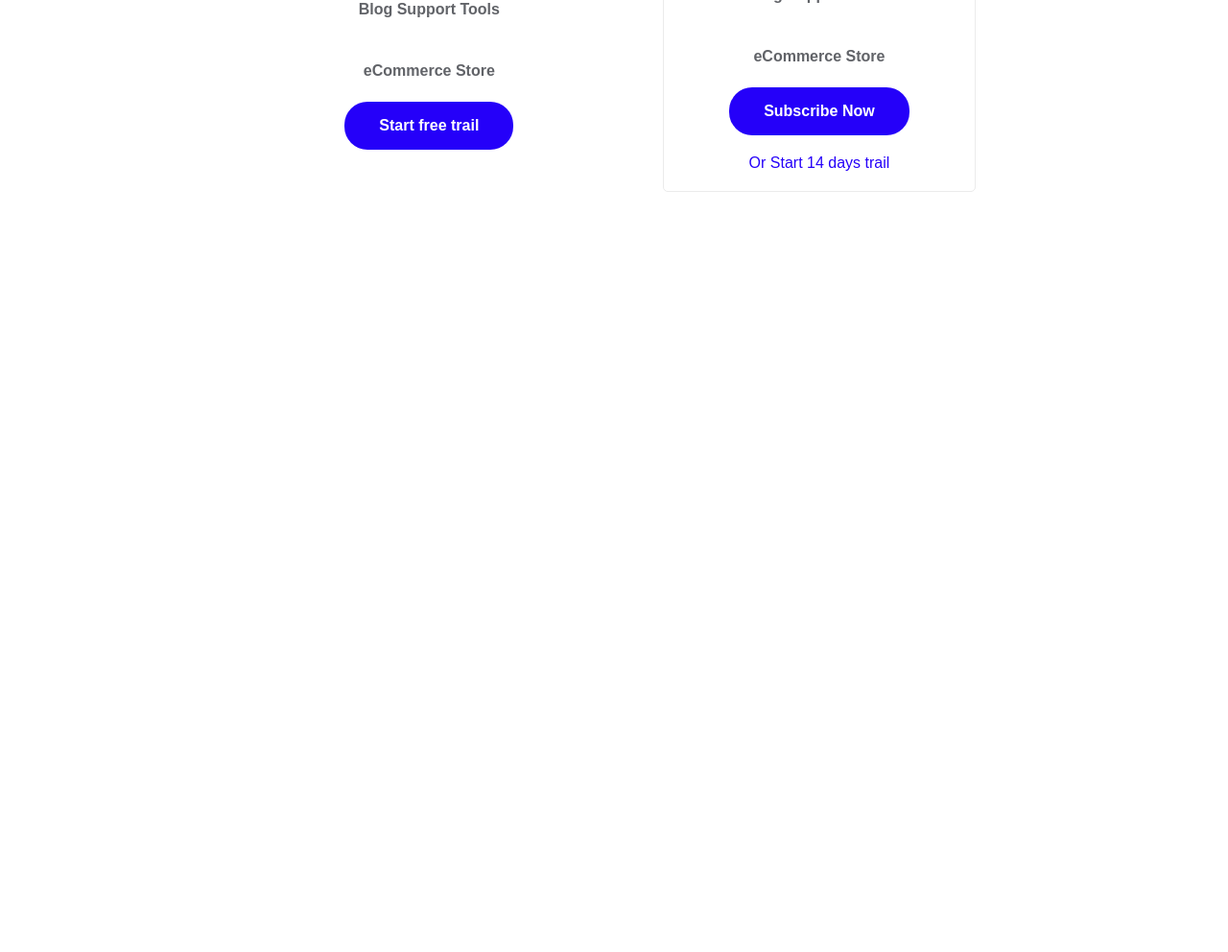
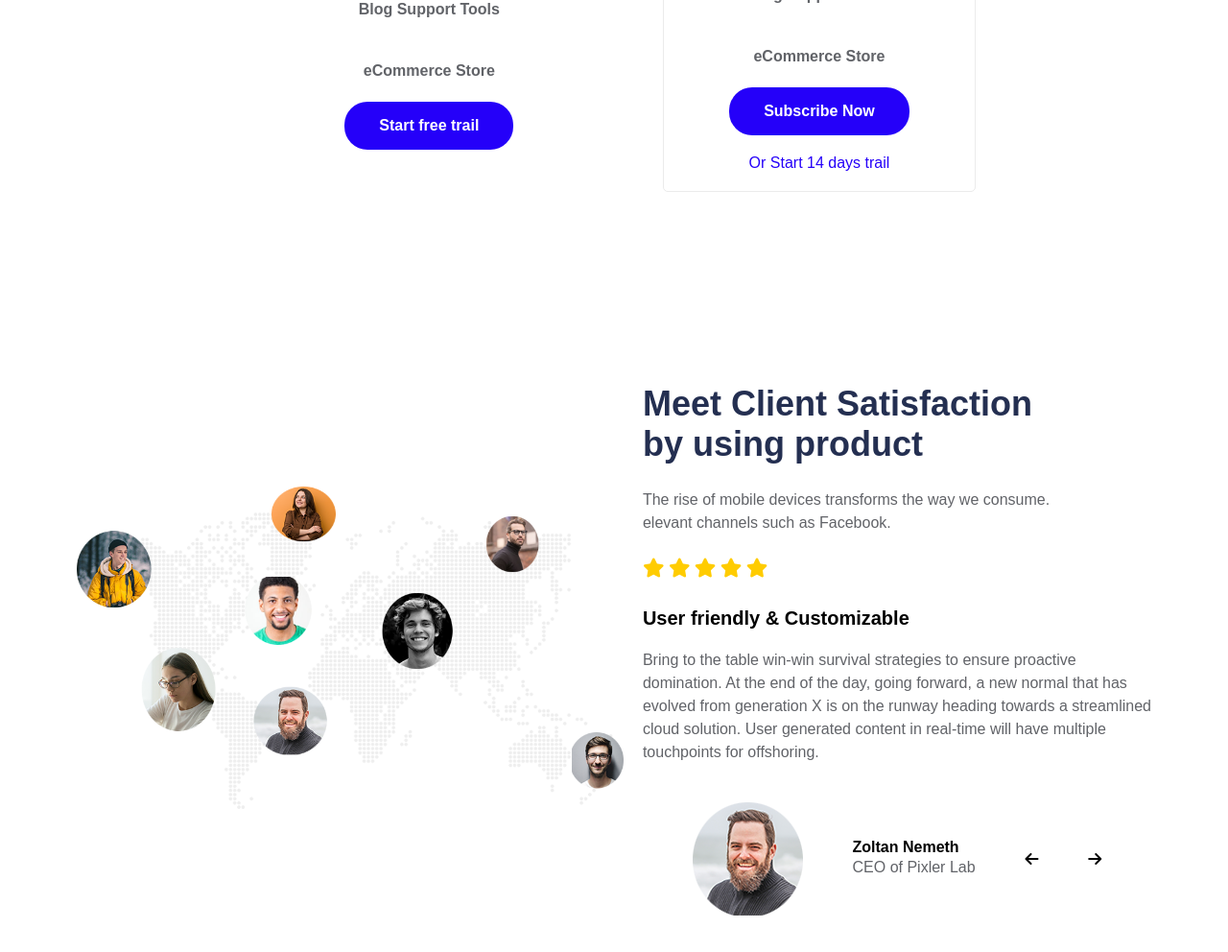
Before and after one commit to Fardin9721/AppLab-Project, a plain HTML site: page index.html in a window 1280 px wide. Shown: the part 6926-7918 px from the top of the page at 96% size. Before the commit the page ends 7226 px from the top, so only its background shows below. Drawn offline with Linux system fonts and the light colour scheme.

Commit message:
add client area

```diff
--- a/assets/css/responsive.css
+++ b/assets/css/responsive.css
@@ -111,4 +111,11 @@
     .sub.pic24 {
         margin-bottom: 90px;
     }
+    .client_area{
+        display: block;
+    }
+    .client_img {
+        width: 100%;
+        margin-bottom: 60px;
+    }
 }
--- a/assets/css/style.css
+++ b/assets/css/style.css
@@ -378,3 +378,30 @@ h4.card_hr {
     border-radius: 5px;
 }
 /* End price area */
+
+/* start client area */
+.client_area{
+    display: flex;
+    justify-content: space-around;
+    align-items: center;
+}
+.client_img{
+    width: 50%;
+}
+.client_img img{
+    width: 100%;
+}
+.clep{
+    margin: 25px 0;
+}
+.client_icons i{
+    color: #ffcc00;
+    font-size: 20px;
+}
+.client_info{
+    display: flex;
+    justify-content: space-evenly;
+    align-items: center;
+    margin-top: 40px;
+}
+/* End client area */
--- a/index.html
+++ b/index.html
@@ -370,6 +370,40 @@
   </section>
   <!-- start price area -->
 
+  <!-- start client area -->
+  <section class="section_padding">
+    <div class="container client_area">
+      <div class="client_img">
+        <img src="assets/images/client-img.png" alt="">
+      </div>
+      <div class="client_detiles">
+        <h4 class="sec_her">Meet Client Satisfaction <br>
+          by using product</h4>
+          <p class="sec_pra clep">The rise of mobile devices transforms the way we consume. <br>
+            elevant channels such as Facebook.</p>
+          <div class="client_icons">
+            <i class="fa-solid fa-star"></i>
+            <i class="fa-solid fa-star"></i>
+            <i class="fa-solid fa-star"></i>
+            <i class="fa-solid fa-star"></i>
+            <i class="fa-solid fa-star"></i>
+          </div>
+          <h4 class="card_hr">User friendly & Customizable</h4>
+          <p class="sec_pra">Bring to the table win-win survival strategies to ensure proactive <br>domination. At the end of the day, going forward, a new normal that has <br>evolved from generation X is on the runway heading towards a streamlined <br>cloud solution. User generated content in real-time will have multiple <br>touchpoints for offshoring.</p>
+          <div class="client_info">
+            <img src="assets/images/client-info.png" alt="">
+            <div class="info_ceo">
+              <h4 class="">Zoltan Nemeth</h4>
+              <p class="sec_pra">CEO of Pixler Lab</p>
+            </div>
+            <i class="fa-solid fa-arrow-left"></i>
+            <i class="fa-solid fa-arrow-right"></i>
+          </div>
+      </div>
+    </div>
+  </section>
+  <!-- end client area -->
+
 
 
 
```
Also changed, not shown: assets/images/client-img.png (added), assets/images/client-info.png (added).
